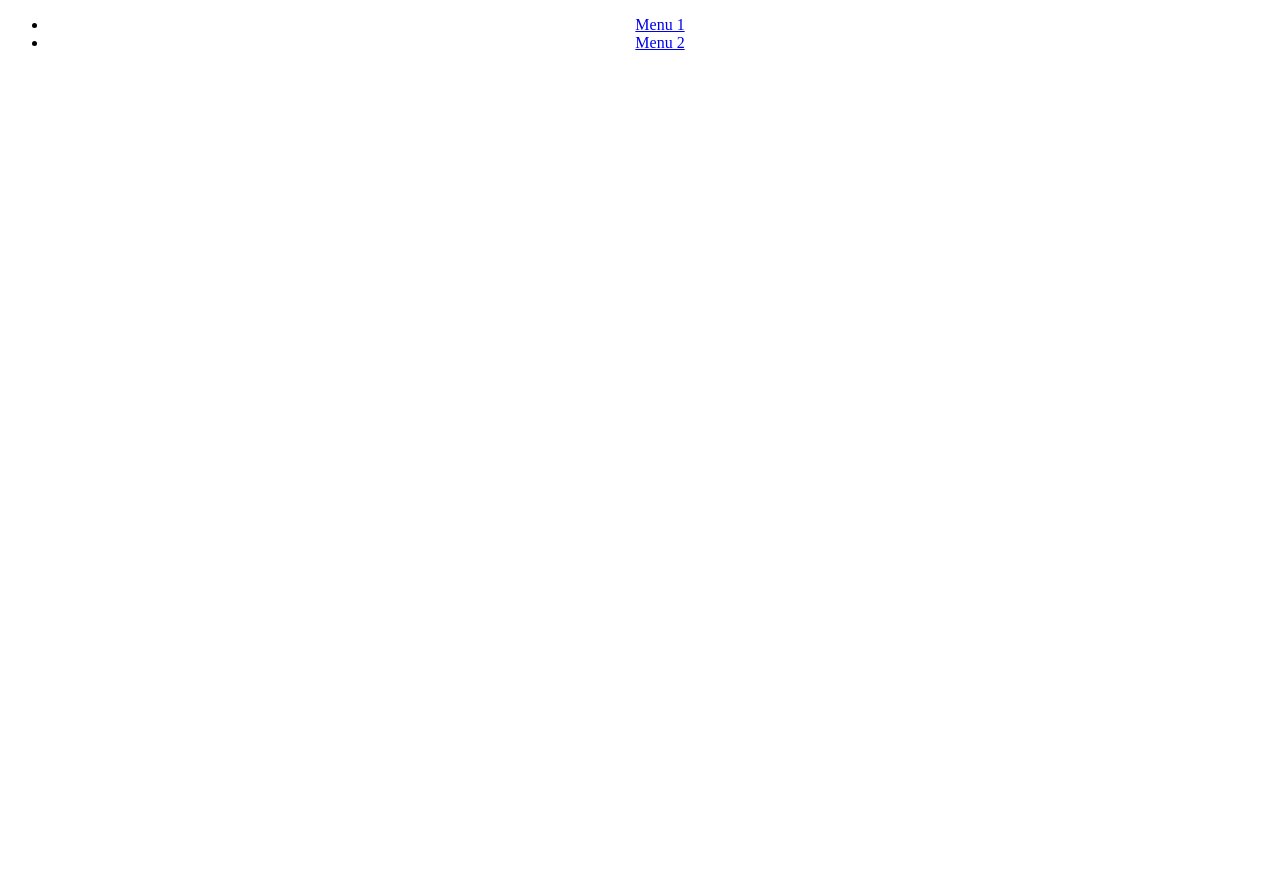
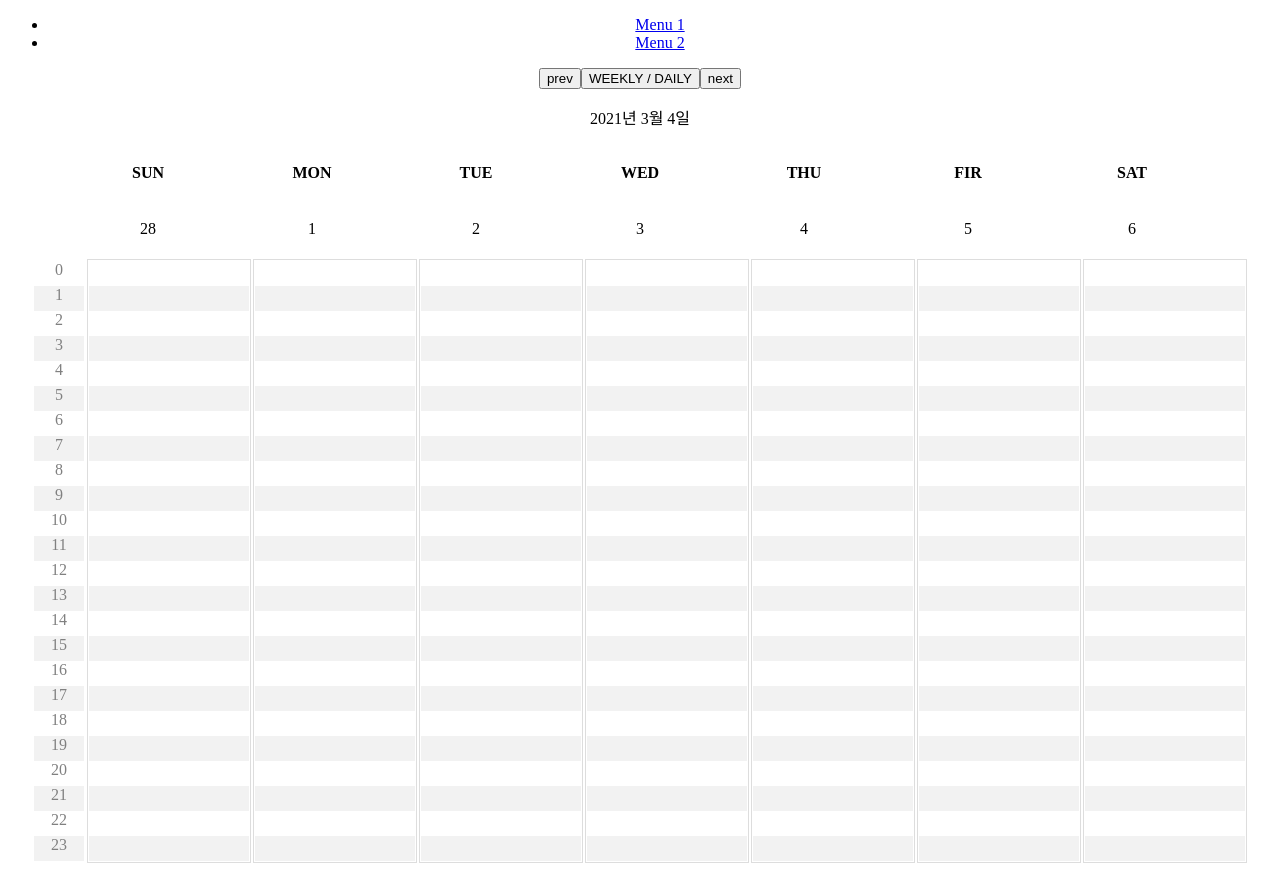
Before and after one commit to Ha-Young/Calendar-FrontEnd, a React (Create React App) app: page /calendar in a window 1280 px wide. Before the commit the page ends 800 px from the top, so only its background shows below. Built offline with nearby package versions, Linux system fonts and the light colour scheme; no server answers.

Commit message:
Make calander

```diff
--- a/package.json
+++ b/package.json
@@ -3,9 +3,11 @@
   "version": "0.1.0",
   "private": true,
   "dependencies": {
+    "dotenv": "^8.2.0",
     "firebase": "^7.8.0",
     "react": "^16.12.0",
     "react-dom": "^16.12.0",
+    "react-dotenv": "^0.1.3",
     "react-redux": "^7.2.2",
     "react-router-dom": "^5.1.2",
     "redux": "^4.0.5",
--- a/src/api/firebase.js
+++ b/src/api/firebase.js
@@ -4,13 +4,13 @@ import "firebase/database";
 
 // TODO: Enter your own config object
 const firebaseConfig = {
-  apiKey: "YOUR_API_KEY",
-  authDomain: "YOUR_AUTH_DOMAIN",
-  databaseURL: "YOUR_DATABASE_URL",
-  projectId: "YOUR_PROJECT_ID",
-  storageBucket: "YOUR_STORAGE_BUCKET",
-  messagingSenderId: "YOUR_MESSAGING_ID",
-  appId: "YOUR_APP_ID",
+  apiKey: process.env.REACT_APP_API_KEY,
+  authDomain: process.env.REACT_APP_AUTH_DOMAIN,
+  databaseURL: process.env.REACT_APP_DATABASE_URL,
+  projectId: process.env.REACT_APP_PROJECT_ID,
+  storageBucket: process.env.REACT_APP_STORAGE_BUCKET,
+  messagingSenderId: process.env.REACT_APP_MESSAGING_ID,
+  appId: process.env.REACT_APP_APP_ID,
 };
 
 firebase.initializeApp(firebaseConfig);
--- a/src/components/App/App.js
+++ b/src/components/App/App.js
@@ -1,10 +1,11 @@
 import React, { useEffect } from "react";
-import { Route, Switch } from "react-router-dom";
+import { Redirect, Route, Switch } from "react-router-dom";
 // TODO: We are using CSS Modules here.
 // Do your own research about CSS Modules.
 // For example, what is it? what are benefits?
 import styles from "./App.module.css";
 import Header from "../Header/Header";
+import Calendar from "../Calendar/Calendar";
 
 function App({ onInitialLoad }) {
   useEffect(() => {
@@ -15,11 +16,20 @@ function App({ onInitialLoad }) {
     <div className={styles.App}>
       <Header />
       <Switch>
-        <Route path="/" exact>
-          <div>Main</div>
+        <Route path="/calendar">
+          <Calendar />
         </Route>
-        <Route path="/event">
+        <Route exact path="/event">
           <div>Event</div>
+        </Route>
+        <Route exact path="/event/new">
+          <div>NEW EVENT</div>
+        </Route>
+        <Route exact path="/event/:eventId">
+          <div>EVENT DETAIL</div>
+        </Route>
+        <Route path="*">
+          <Redirect to="/calendar" />
         </Route>
       </Switch>
     </div>
--- /dev/null
+++ b/src/components/Calendar/Calendar.js
@@ -0,0 +1,49 @@
+import React, { useState } from "react";
+import styles from "./Calendar.module.css";
+
+import WeeklyBody from "./WeeklyBody";
+import { getFutureDate, getPastDate } from "../../utils/calander-utils";
+import DailyBody from "./DailyBody";
+import CALENDAR from "../../constants/calendar";
+
+export default function Calendar() {
+  const [today, setToday] = useState(new Date());
+  const [isDaily, setIsDaily] = useState(false);
+
+  const GAP = isDaily ? CALENDAR.ONEDAY : CALENDAR.ONEWEEK;
+
+  function handleClickPrev() {
+      setToday(prevDay => getPastDate(prevDay, GAP));
+  }
+
+  function handleClickNext() {
+    setToday(prevDay => getFutureDate(prevDay, GAP));
+  }
+
+  function toggleCalendar() {
+    setIsDaily(prev => !prev);
+  }
+
+  return (
+    <>
+      <button onClick={handleClickPrev}>
+        <span>prev</span>
+      </button>
+      <button onClick={toggleCalendar}>
+        <span>WEEKLY / DAILY</span>
+      </button>
+      <button onClick={handleClickNext}>
+        <span>next</span>
+      </button>
+      <div className={styles.todayDiv}>
+        <span>{today.getFullYear()}년 {today.getMonth() + 1}월 {today.getDate()}일</span>
+      </div>
+      <table className={styles.table}>
+        {isDaily
+          ? <DailyBody today={today} />
+          : <WeeklyBody today={today} />
+        }
+      </table>
+    </>
+  );
+}
--- /dev/null
+++ b/src/components/Calendar/Calendar.module.css
@@ -0,0 +1,70 @@
+/* common */
+
+.todayDiv {
+  display: flex;
+  flex-direction: row;
+  align-items: center;
+  justify-content: center;
+  padding: 1rem;
+}
+
+/* Weekly */
+
+.table {
+  display: flex;
+  flex-direction: column;
+  justify-content: center;
+  align-items: center;
+}
+
+.th, .td {
+  width: 10rem;
+  height: 50px;
+}
+
+.weeklyEventTd {
+  height: 100%;
+  width: 10rem;
+  border: 1px solid #ddd;
+}
+
+.eachHour:nth-child(even) {
+  background-color: #f2f2f2;
+}
+
+.eachHour {
+  width: 10rem;
+  max-width: 100%;
+  height: 25px;
+  color: grey;
+}
+
+.eachHour:hover {
+  background-color: #ddd;
+  cursor: pointer;
+}
+
+.hoursSideBar {
+  max-width: 50px;
+}
+
+/* Daily */
+
+.dailyTbody {
+  width: 50%;
+}
+
+.dailyTr {
+  width: 100%;
+}
+
+.dailyEventTd {
+  height: 100%;
+  width: 100%;
+  border: 1px solid #ddd;
+}
+
+.dailyHourDiv {
+  width: 100%;
+  height: 25px;
+}
--- /dev/null
+++ b/src/components/Calendar/DailyBody.js
@@ -0,0 +1,20 @@
+import React from "react";
+import styles from "./Calendar.module.css";
+import { getDivsFor24Hours } from "../../utils/calander-utils";
+
+export default function DailyBody({ today }) {
+  const hoursDiv = getDivsFor24Hours();
+
+  return (
+    <tbody className={styles.dailyTbody}>
+      <tr className={styles.dailyTr}>
+      <td className={styles.hoursSideBar}>
+        {hoursDiv.map(each => <div className={styles.eachHour}>{each}</div>)}
+      </td>
+      <td className={styles.dailyEventTd}>
+        {hoursDiv.map(() => <div className={`${styles.dailyHourDiv} ${styles.eachHour}`} />)}
+      </td>
+      </tr>
+    </tbody>
+  );
+}
--- /dev/null
+++ b/src/components/Calendar/Header.js
@@ -0,0 +1,18 @@
+import React from "react";
+import styles from "./Calendar.module.css";
+
+export default function Header() {
+  return (
+    <thead>
+      <tr>
+        <th className={styles.th}>SUN</th>
+        <th className={styles.th}>MON</th>
+        <th className={styles.th}>TUE</th>
+        <th className={styles.th}>WED</th>
+        <th className={styles.th}>THU</th>
+        <th className={styles.th}>FIR</th>
+        <th className={styles.th}>SAT</th>
+      </tr>
+    </thead>
+  )
+}
--- /dev/null
+++ b/src/components/Calendar/WeeklyBody.js
@@ -0,0 +1,48 @@
+import React from "react";
+import { getDivsFor24Hours, getFutureDate, getPastDate } from "../../utils/calander-utils";
+import Header from "./Header";
+import styles from "./Calendar.module.css";
+
+export default function WeeklyBody({ today }) {
+  const dayOfToday = today.getDay();
+  const firstDate = getPastDate(today, dayOfToday);
+  const thisWeek = [];
+
+  for (let i = 0; i < 7; i++) {
+    const date = getFutureDate(firstDate, i);
+    thisWeek.push(date);
+  }
+
+  const hoursDiv = getDivsFor24Hours();
+
+  return (
+    <>
+      <Header />
+      <thead>
+        <tr>
+          {thisWeek.map(date => {
+            return (
+              <td className={styles.td} key={date}>
+                {date.getDate()}
+              </td>
+            );
+          })}
+        </tr>
+      </thead>
+      <tbody>
+        <tr>
+          <td className={styles.hoursSideBar}>
+            {hoursDiv.map(each => <div className={styles.eachHour}>{each}</div>)}
+          </td>
+          {thisWeek.map(date => {
+            return (
+              <td className={styles.weeklyEventTd} key={date}>
+                {hoursDiv.map(() => <div className={styles.eachHour} />)}
+              </td>
+            );
+          })}
+        </tr>
+      </tbody>
+    </>
+  );
+}
--- /dev/null
+++ b/src/constants/calendar.js
@@ -0,0 +1,4 @@
+export default {
+  ONEDAY: 1,
+  ONEWEEK: 7,
+};
--- /dev/null
+++ b/src/utils/calander-utils.js
@@ -0,0 +1,27 @@
+export function getNextWeek(date) {
+  return getFutureDate(date, 7);
+}
+
+export function getLastWeek(date) {
+  return getPastDate(date, 7);
+}
+
+export function getPastDate(date, num) {
+  const result = new Date(date);
+  result.setDate(date.getDate() - num);
+  return result;
+}
+
+export function getFutureDate(date, num) {
+  const result = new Date(date);
+  result.setDate(date.getDate() + num);
+  return result;
+}
+
+export function getDivsFor24Hours() {
+  let array = new Array(24).fill(0);
+  let count = 0;
+  array = array.map(() => count++);
+
+  return array;
+}
```
Also changed, not shown: 2 other files (tests, documents, lock files or other folders).
